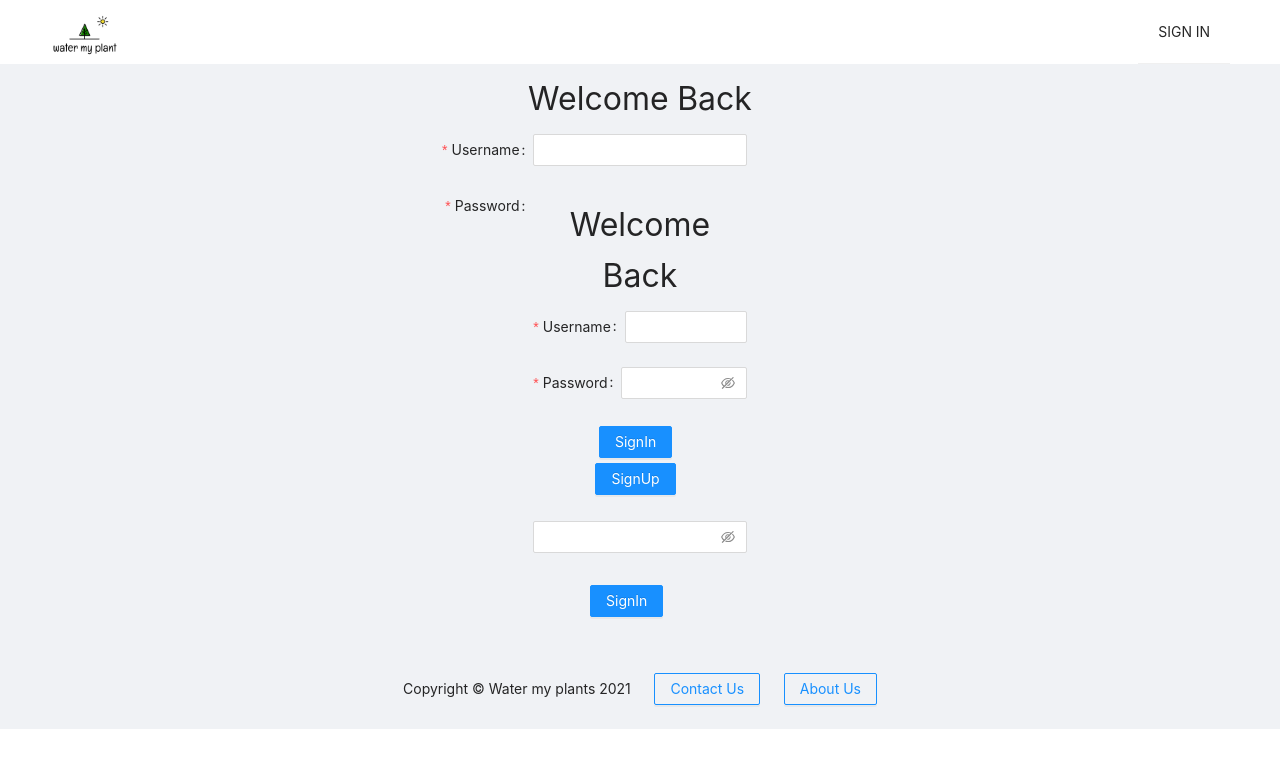
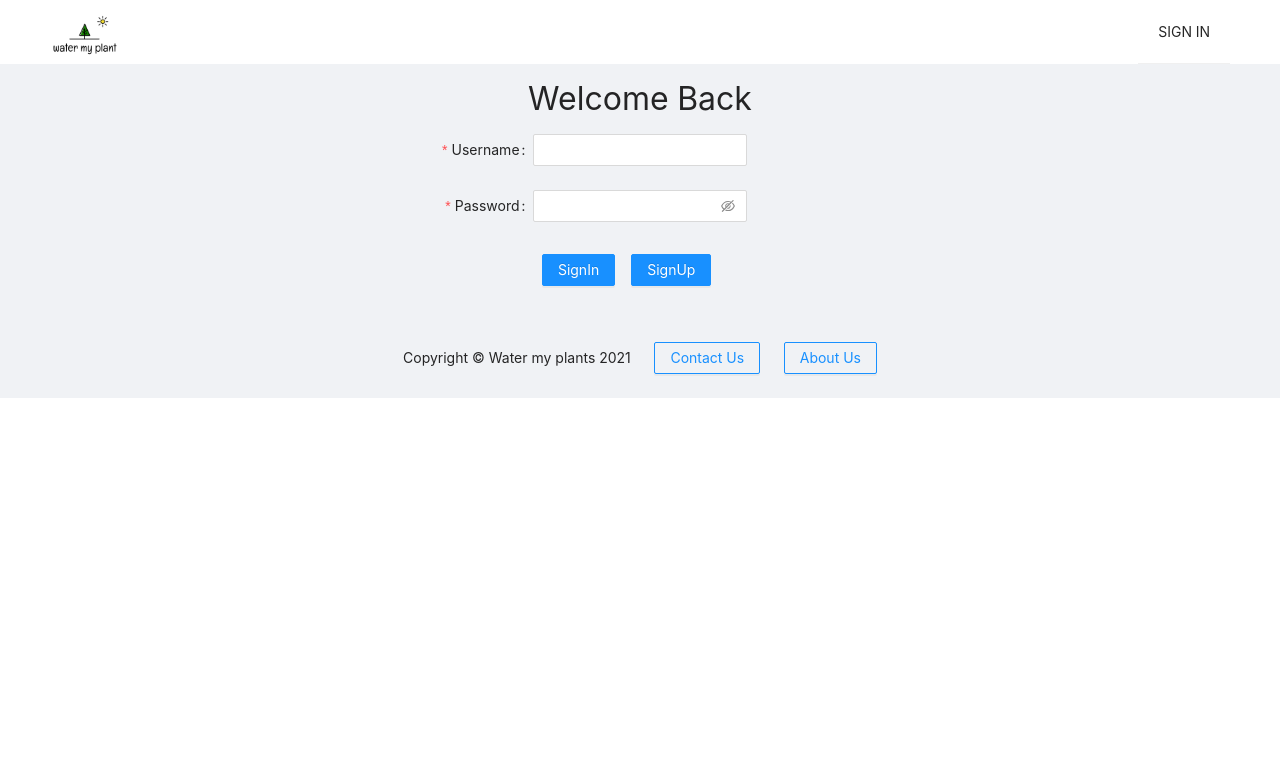
Before and after one commit to water-some-plants/front-end, a React (Create React App) app: page /signin in a window 1280 px wide. Shown: the top 768 px of the page. Built offline with nearby package versions, Linux system fonts and the light colour scheme.

Commit message:
signin page fixed

```diff
--- a/src/components/SignIn.js
+++ b/src/components/SignIn.js
@@ -97,30 +97,6 @@ const SignIn = () => {
                 rules={[
                     {
                         required: true,
-              message: "please input your username!",
-            },
-          ]}
-        >
-          <Input name="username" onChange={onChange} />
-        </Form.Item>
-        <Form.Item
-          name="password"
-          label="Password"
-          rules={[
-            {
-              required: true,
-              message: "please input your password!",
-            },
-          ]}
-          hasFeedback
-        >
-            <h1>Welcome Back</h1>
-            <Form.Item
-                name="username"
-                label="Username"
-                rules={[
-                    {
-                        required: true,
                         message: 'please input your username!'
                     }
                 ]}
@@ -150,13 +126,6 @@ const SignIn = () => {
                     </Link>
                 </Button>
             </Form.Item>
-          <Input.Password name="password" onChange={onChange} />
-        </Form.Item>
-        <Form.Item {...tailFormItemLayout}>
-          <Button type="primary" htmlType="submit">
-            SignIn
-          </Button>
-        </Form.Item>
         </Form>
         </Row>
   );
```
Also changed, not shown: 1 other file (tests, documents, lock files or other folders). Lines whose indentation alone changed are shown as unchanged.
